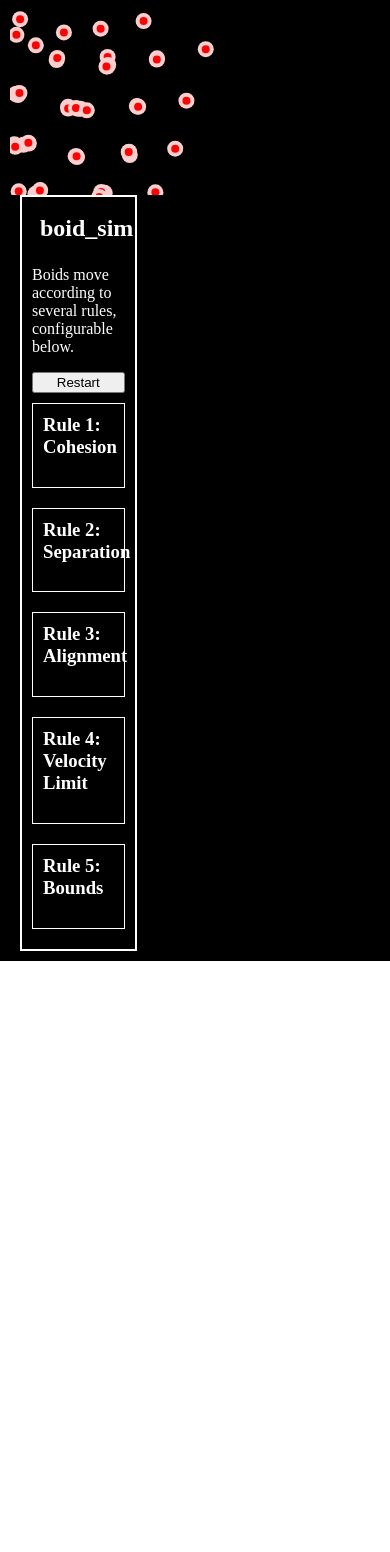
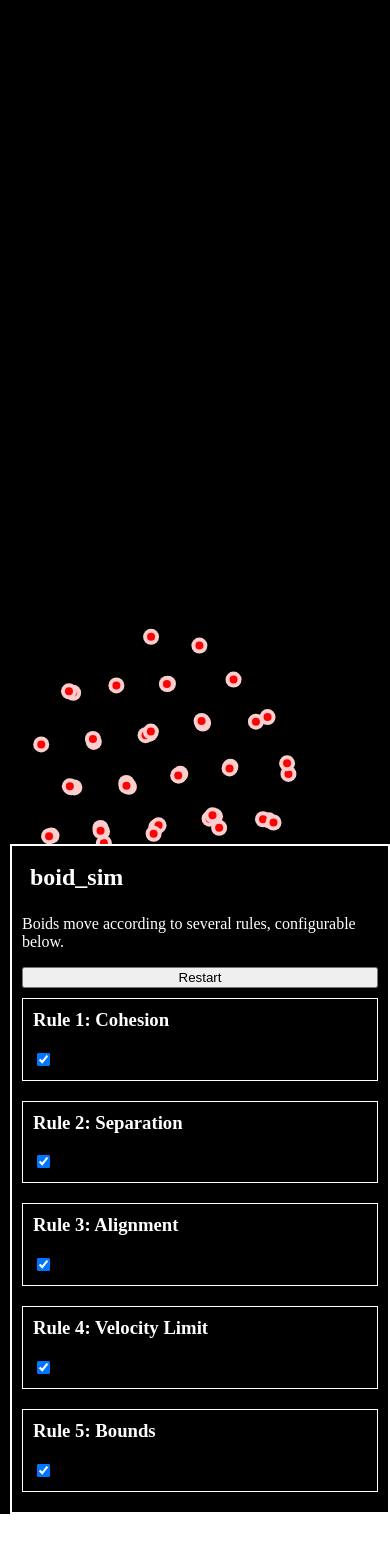
Before and after one commit to tomblacknell/boids, a React app: page / in a window 390 px wide. Shown: the top 1552 px of the page. Built offline with nearby package versions, Linux system fonts and the light colour scheme; the HTML template or start-up script is replaced by a standard one.

Commit message:
made responsive

```diff
--- a/src/assets/styles/main.css
+++ b/src/assets/styles/main.css
@@ -28,6 +28,10 @@ canvas {
     /* flex-wrap: wrap; */
     flex-direction: column;
   }
+
+  .controls {
+    width: unset;
+  }
 }
 
 .controls > .rule {
@@ -44,7 +48,6 @@ canvas {
 .panels {
   display: flex;
   background-color: black;
-  padding: 10px;
   flex-grow: 1;
 }
 
@@ -64,4 +67,5 @@ h2 {
   display: flex;
   flex-direction: row;
   flex-grow: 1;
+  height: 100vh;
 }
--- a/src/components/boids.tsx
+++ b/src/components/boids.tsx
@@ -4,7 +4,7 @@ import { createRef } from 'react';
 import { createBoids, drawBoids, updateBoids } from '../simulate';
 import { Boid } from '../Boid';
 
-interface AppState { initialBoids: Boid[], started: Boolean };
+interface AppState { initialBoids: Boid[], started: Boolean, rule1: boolean };
 interface AppProps { };
 
 class App extends React.Component<AppProps, AppState> {
@@ -14,6 +14,7 @@ class App extends React.Component<AppProps, AppState> {
     this.state = {
       initialBoids: [],
       started: false,
+      rule1: true,
     }
   }
 
@@ -35,12 +36,11 @@ class App extends React.Component<AppProps, AppState> {
         ...this.state,
         initialBoids: createBoids(50, this.canvas.current.width, this.canvas.current.height)
       }, () => {
-        let frame;
         let boids: Boid[] = this.state.initialBoids;
         const animate = () => {
           drawBoids(this.canvas, boids);
           updateBoids(boids, this.canvas);
-          frame = requestAnimationFrame(animate);
+          requestAnimationFrame(animate);
         };
         if (boids && !this.state.started) {
           this.setState({ ...this.state, started: true });
@@ -74,21 +74,33 @@ class App extends React.Component<AppProps, AppState> {
             })
           }}>Restart</button>
 
-          <div className="rule">
+          <div id="rule-1" className="rule">
             <h3>Rule 1: Cohesion</h3>
+            <input
+              type="checkbox"
+              id="rule-1-toggle"
+              name="rule-1-toggle"
+              value="Enabled"
+              checked={this.state.rule1}
+              onClick={() => this.setState({ rule1: !this.state.rule1 })}
+            />
             {/* <input type="range" min="1" max="100" /> */}
           </div>
           <div className="rule">
             <h3>Rule 2: Separation</h3>
+            <input type="checkbox" id="rule-2-toggle" name="rule-2-toggle" value="Enabled" checked />
           </div>
           <div className="rule">
             <h3>Rule 3: Alignment</h3>
+            <input type="checkbox" id="rule-3-toggle" name="rule-3-toggle" value="Enabled" checked />
           </div>
           <div className="rule">
             <h3>Rule 4: Velocity Limit</h3>
+            <input type="checkbox" id="rule-4-toggle" name="rule-4-toggle" value="Enabled" checked />
           </div>
           <div className="rule">
             <h3>Rule 5: Bounds</h3>
+            <input type="checkbox" id="rule-5-toggle" name="rule-5-toggle" value="Enabled" checked />
           </div>
         </div>
       </div>
```
